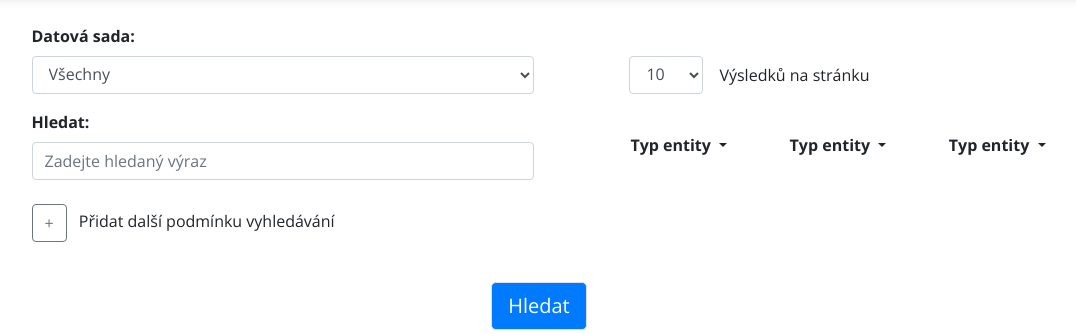
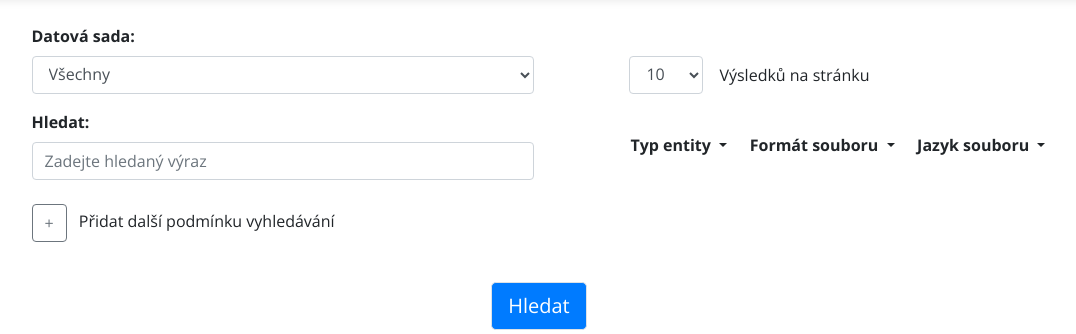
Before and after one commit to ScrufMan/nervana-pipeline, a Flask app: page /search in a window 1280 px wide. Shown: the part 67-401 px from the top of the page, without its empty margins (101-1177 px from the left). Run offline with Flask 2, Linux system fonts and the light colour scheme; some libraries are stand-ins or nearby versions.

Commit message:
feat: added checkboxes for file lang and file format

```diff
--- a/backend/forms.py
+++ b/backend/forms.py
@@ -1,9 +1,9 @@
 from flask_wtf import FlaskForm
-from wtforms import StringField, SelectField, SubmitField, FieldList, SelectMultipleField, widgets, FormField
+from wtforms import StringField, SelectField, SubmitField, FieldList, SelectMultipleField, widgets
 from wtforms.validators import DataRequired, Length
 
 from backend import es
-from elastic import get_all_datasets
+from elastic import get_all_datasets, get_stored_fileformats, get_stored_file_languages
 
 entity_types_choices = [
     ("person", "Osoba"),
@@ -37,6 +37,14 @@
                                                       option_widget=widgets.CheckboxInput()),
                                   min_entries=1)
 
+    file_format_list = FieldList(SelectMultipleField("Formát souboru",
+                                                     choices=list(map(lambda filetype: (filetype, filetype), get_stored_fileformats(es))), widget=widgets.Select(),
+                                                     option_widget=widgets.CheckboxInput()), min_entries=1)
+
+    file_language_list = FieldList(
+        SelectMultipleField("Jazyk souboru", choices=list(map(lambda language: (language, language), get_stored_file_languages(es))),
+                            widget=widgets.Select(), option_widget=widgets.CheckboxInput()), min_entries=1)
+
     submit = SubmitField("Hledat")
 
 
--- a/backend/routes/search.py
+++ b/backend/routes/search.py
@@ -18,9 +18,11 @@
     page = request.args.get("page", 1, type=int)
 
     dataset = form.dataset.data
+    results_per_page = int(form.results_per_page.data)
     search_terms = form.search_terms.data
     entity_types_list = form.entity_types_list.data
-    results_per_page = int(form.results_per_page.data)
+    file_format_list = form.file_format_list.data
+    file_language_list = form.file_language_list.data
 
     hits = find_entities_with_limit(es, dataset, search_terms, entity_types_list, page, results_per_page)
     total_hits = hits.hits.total.value
--- a/backend/routes/utils.py
+++ b/backend/routes/utils.py
@@ -1,3 +1,4 @@
+import csv
 import json
 import os
 import tempfile
@@ -7,7 +8,7 @@
 
 from backend import app, es
 from backend.forms import SearchForm
-from elastic import get_file, find_entities
+from elastic import get_file, find_all_entities
 from email_analyzer import run_analysis
 
 
@@ -20,7 +21,7 @@
         search_terms = form.search_terms.data
         entity_types_list = form.entity_types_list.data
 
-        hits = find_entities(es, dataset, search_terms, entity_types_list)
+        hits = find_all_entities(es, dataset, search_terms, entity_types_list)
 
         # Create a temporary file to store the CSV data
         with tempfile.NamedTemporaryFile('w', delete=False, encoding='utf-8') as csvfile:
--- a/backend/templates/search.html
+++ b/backend/templates/search.html
@@ -7,11 +7,11 @@
             <form method="post" action="" id="search-form">
                 {{ form.hidden_tag() }}
                 <div class="form-row justify-content-between align-items-end">
-                    <div class="form-group col-lg-6 col-sm-4">
+                    <div class="form-group col-lg-6 col-md-5 col-sm-4">
                         {{ form.dataset.label() }}
                         {{ form.dataset(class="form-control") }}
                     </div>
-                    <div class="form-group form-inline col-lg-5 col-sm-6">
+                    <div class="form-group form-inline col-lg-5 col-md-5 col-sm-6">
                         {{ form.results_per_page(class="form-control mr-sm-3") }}
                         {{ form.results_per_page.label(class="font-weight-normal") }}
                     </div>
@@ -49,15 +49,15 @@
                             {% endfor %}
                         </div>
                         <div id="entityTypesGroup" class="form-group mt-2 px-0">
-                            {% for entity_types in form.entity_types_list %}
+                            {% for file_format in form.file_format_list %}
                                 <div class="dropdown">
                                     <button class="btn dropdown-toggle p-0" type="button"
                                             data-toggle="dropdown"
                                             aria-haspopup="true" aria-expanded="true">
-                                        {{ entity_types.label(style="cursor: pointer;") }} <span class="caret"></span>
+                                        {{ file_format.label(style="cursor: pointer;") }} <span class="caret"></span>
                                     </button>
                                     <div class="dropdown-menu">
-                                        {% for checkbox in entity_types %}
+                                        {% for checkbox in file_format %}
                                             <div class="dropdown-item">
                                                 {{ checkbox(checked='checked') }}
                                                 {{ checkbox.label() }}
@@ -73,15 +73,15 @@
                             {% endfor %}
                         </div>
                         <div id="entityTypesGroup" class="form-group mt-2 px-0">
-                            {% for entity_types in form.entity_types_list %}
+                            {% for file_language in form.file_language_list %}
                                 <div class="dropdown">
                                     <button class="btn dropdown-toggle p-0" type="button"
                                             data-toggle="dropdown"
                                             aria-haspopup="true" aria-expanded="true">
-                                        {{ entity_types.label(style="cursor: pointer;") }} <span class="caret"></span>
+                                        {{ file_language.label(style="cursor: pointer;") }} <span class="caret"></span>
                                     </button>
                                     <div class="dropdown-menu">
-                                        {% for checkbox in entity_types %}
+                                        {% for checkbox in file_language %}
                                             <div class="dropdown-item">
                                                 {{ checkbox(checked='checked') }}
                                                 {{ checkbox.label() }}
--- a/elastic/__init__.py
+++ b/elastic/__init__.py
@@ -1,5 +1,5 @@
 from elastic.client import get_elastic_client, test_connection
 from elastic.index_data import create_index_if_not_exists, index_file, index_entities
-from elastic.search import find_entities_with_limit, find_entities, get_all_files, get_file
-from elastic.helpers import get_all_datasets
+from elastic.search import find_entities_with_limit, find_all_entities, get_all_files, get_file
+from elastic.helpers import get_all_datasets, get_stored_fileformats, get_stored_file_languages
 from elastic.aggregations import get_top_files_field_values, get_top_values_for_field
--- a/elastic/search.py
+++ b/elastic/search.py
@@ -152,7 +152,7 @@
 
     return response
 
-def find_entities(es: Elasticsearch, dataset, search_terms, entity_types_list):
+def find_all_entities(es: Elasticsearch, dataset, search_terms, entity_types_list):
     indices = dataset_to_indices(es, dataset, file_indices=False)
 
     search = Search(using=es, index=indices)
```
Also changed, not shown: elastic/helpers.py (+12 -0 lines).
